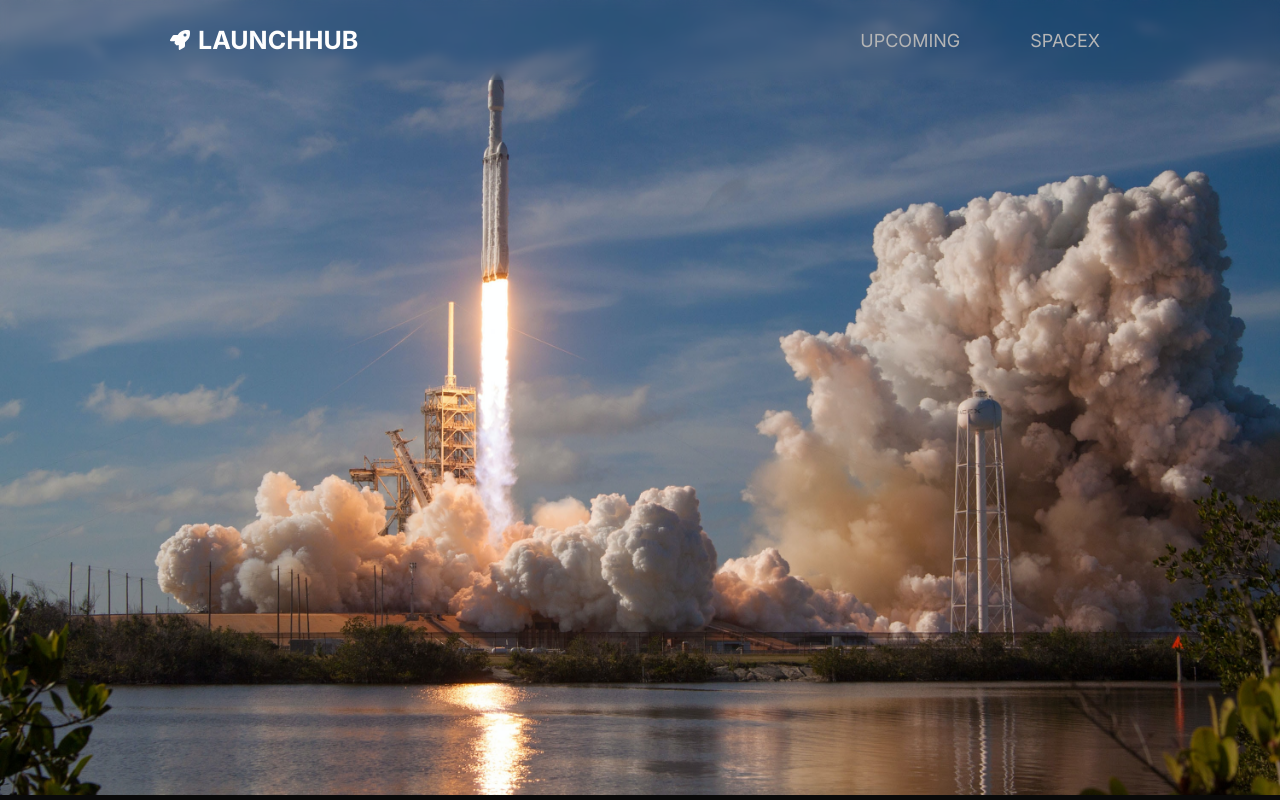
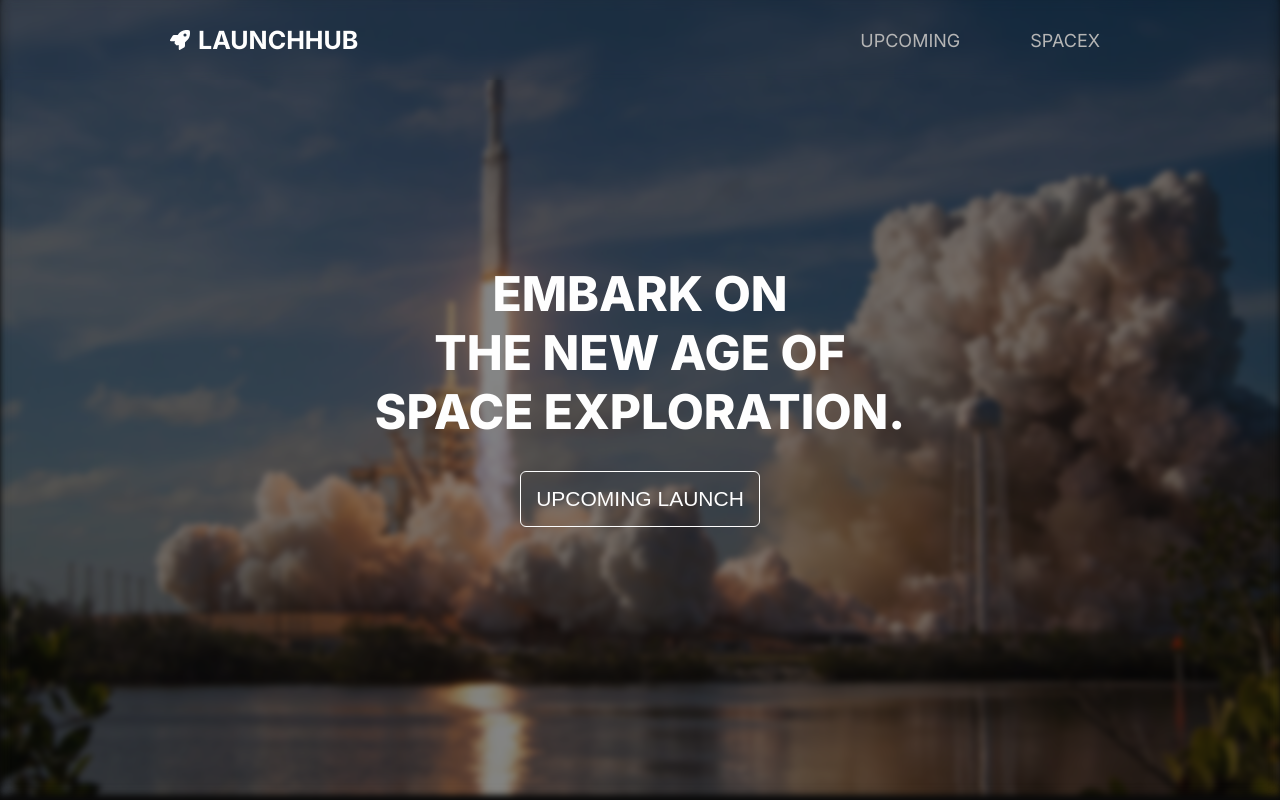
Before and after one commit to sousaivan99/launchhub, a Next.js app: page / in a window 1280 px wide. Shown: the top 800 px of the page. Built offline with nearby package versions, Linux system fonts and the light colour scheme.

Commit message:
Background Image fix

```diff
--- a/module/hero.js
+++ b/module/hero.js
@@ -12,7 +12,7 @@ function Hero() {
     <>
       <div className="hero">
         <Image
-          className={`background-img2`}
+          className={`background-img`}
           src="/bg-img.jpg"
           layout="fill"
           objectFit="cover"
```
